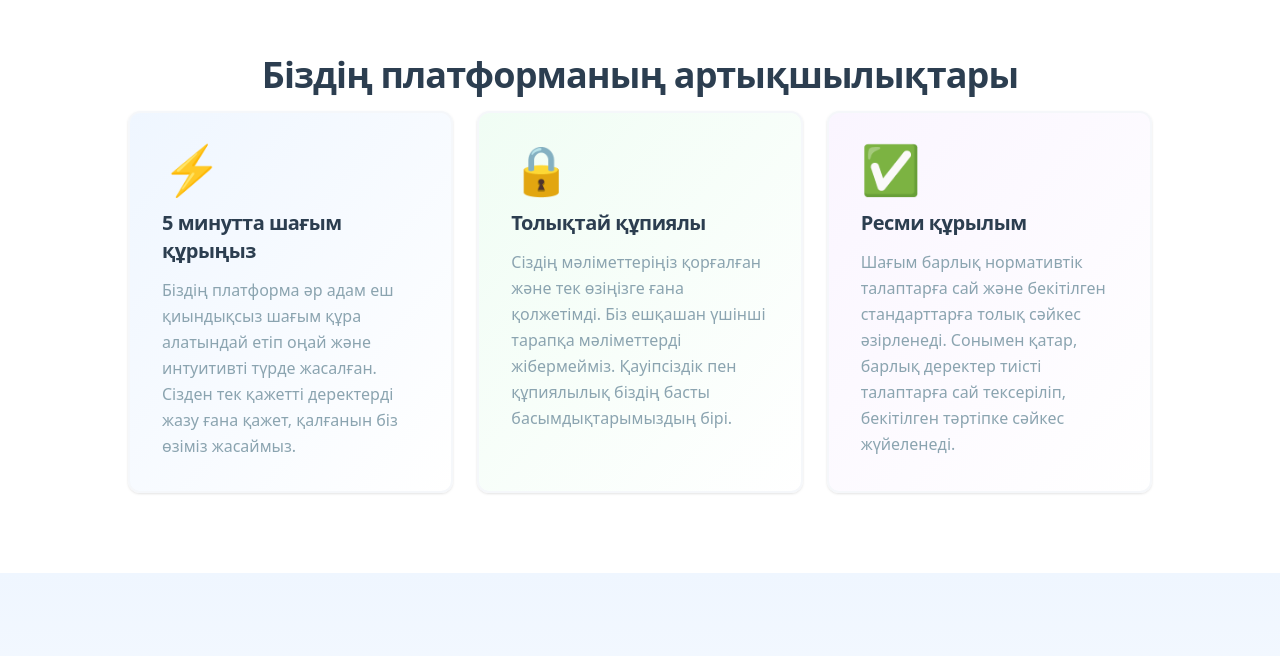
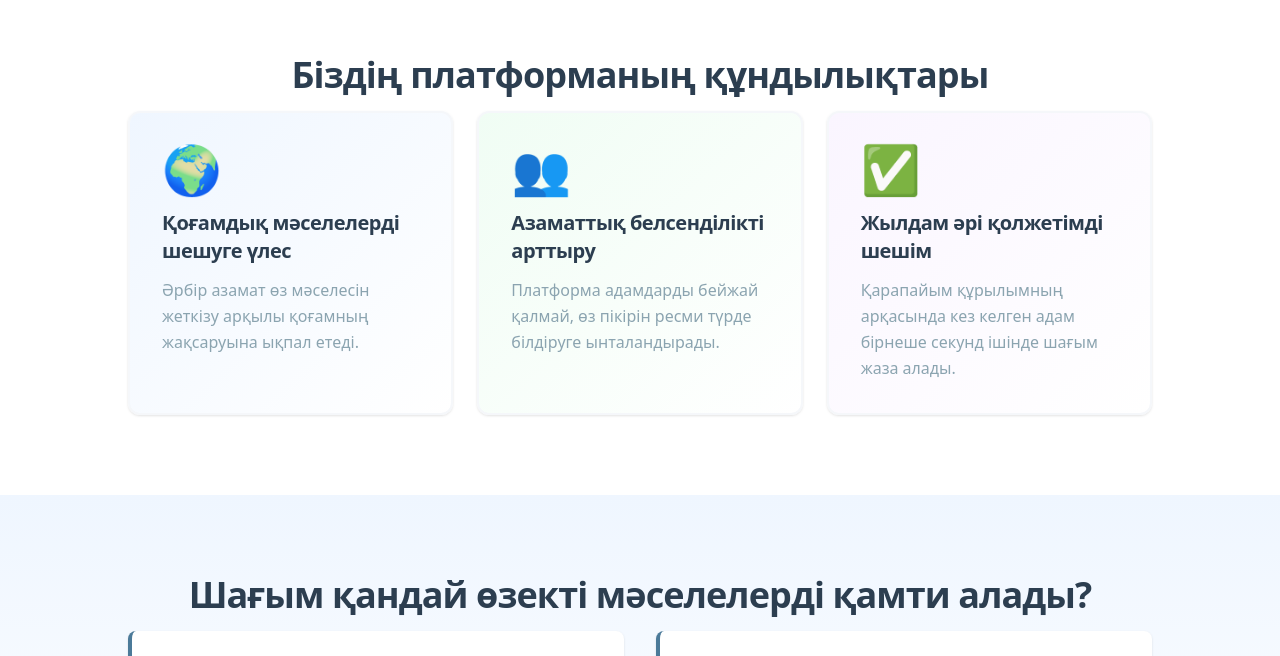
Before and after one commit to ErsilaForWork/Qogam, a React (Vite) app: page / in a window 1280 px wide. Shown: the part 906-1562 px from the top of the page. Built offline with nearby package versions, Linux system fonts and the light colour scheme.

Commit message:
Интерфейс өзгерді

```diff
--- a/src/App.jsx
+++ b/src/App.jsx
@@ -73,7 +73,7 @@ export default function App() {
               <h1 className="text-6xl font-bold text-dark mb-4 leading-tight">
                 Әртүрлі әлеуметтік мәселелерге қатысты<br/><span className="bg-gradient-to-r from-primary to-secondary bg-clip-text text-transparent">шағым құру</span>
               </h1>
-              <p className="text-2xl text-accent mb-3">Мәселеңізді ресми түрде білдіріңіз</p>
+              <p className="text-2xl text-accent mb-3">Мәселеңізді ресми түрде жеткізіңіз</p>
               <p className="text-lg text-accent">Оңай, тез және шығынсыз</p>
             </div>
 
@@ -101,32 +101,32 @@ export default function App() {
         {/* Features Section */}
         <div className="py-20 px-4 bg-white">
           <div className="max-w-5xl mx-auto">
-            <h2 className="text-4xl font-bold text-center text-dark mb-4">Біздің платформаның артықшылықтары</h2>
+            <h2 className="text-4xl font-bold text-center text-dark mb-4">Біздің платформаның құндылықтары</h2>
 
             <div className="grid grid-cols-1 md:grid-cols-3 gap-6">
               {/* Feature 1 */}
               <div className="bg-gradient-to-br from-blue-50 to-white rounded-xl p-8 border-2 border-light shadow-soft hover:shadow-gentle hover:border-primary transition-all hover:-translate-y-2 animate-slideInUp" style={{ animationDelay: '0.4s' }}>
-                <div className="text-5xl mb-4">⚡</div>
-                <h3 className="text-xl font-bold text-dark mb-3">5 минутта шағым құрыңыз</h3>
+                <div className="text-5xl mb-4">🌍</div>
+                <h3 className="text-xl font-bold text-dark mb-3">Қоғамдық мәселелерді шешуге үлес</h3>
                 <p className="text-accent leading-relaxed">
-                  Біздің платформа әр адам еш қиындықсыз шағым құра алатындай етіп оңай және интуитивті түрде жасалған. Сізден тек қажетті деректерді жазу ғана қажет, қалғанын біз өзіміз жасаймыз.                </p>
+                  Әрбір азамат өз мәселесін жеткізу арқылы қоғамның жақсаруына ықпал етеді.                </p>
               </div>
 
               {/* Feature 2 */}
               <div className="bg-gradient-to-br from-green-50 to-white rounded-xl p-8 border-2 border-light shadow-soft hover:shadow-gentle hover:border-secondary transition-all hover:-translate-y-2 animate-slideInUp" style={{ animationDelay: '0.5s' }}>
-                <div className="text-5xl mb-4">🔒</div>
-                <h3 className="text-xl font-bold text-dark mb-3">Толықтай құпиялы</h3>
+                <div className="text-5xl mb-4">👥</div>
+                <h3 className="text-xl font-bold text-dark mb-3">Азаматтық белсенділікті арттыру</h3>
                 <p className="text-accent leading-relaxed">
-                  Сіздің мәліметтеріңіз қорғалған және тек өзіңізге ғана қолжетімді. Біз ешқашан үшінші тарапқа мәліметтерді жібермейміз. Қауіпсіздік пен құпиялылық біздің басты басымдықтарымыздың бірі.
+                  Платформа адамдарды бейжай қалмай, өз пікірін ресми түрде білдіруге ынталандырады.
                 </p>
               </div>
 
               {/* Feature 3 */}
               <div className="bg-gradient-to-br from-purple-50 to-white rounded-xl p-8 border-2 border-light shadow-soft hover:shadow-gentle hover:border-primary transition-all hover:-translate-y-2 animate-slideInUp" style={{ animationDelay: '0.6s' }}>
                 <div className="text-5xl mb-4">✅</div>
-                <h3 className="text-xl font-bold text-dark mb-3">Ресми құрылым</h3>
+                <h3 className="text-xl font-bold text-dark mb-3">Жылдам әрі қолжетімді шешім</h3>
                 <p className="text-accent leading-relaxed">
-                  Шағым барлық нормативтік талаптарға сай және бекітілген стандарттарға толық сәйкес әзірленеді.  Сонымен қатар, барлық деректер тиісті талаптарға сай тексеріліп, бекітілген тәртіпке сәйкес жүйеленеді.
+                  Қарапайым құрылымның арқасында кез келген адам бірнеше секунд ішінде шағым жаза алады.
                 </p>
               </div>
             </div>
@@ -351,7 +351,7 @@ export default function App() {
               </div>
 
               <InputField
-                label="Көше аты"
+                label="Көше атауы"
                 value={formData.koshe}
                 onChange={(value) => setFormData({ ...formData, koshe: value })}
                 placeholder="Абылай хан"
```
